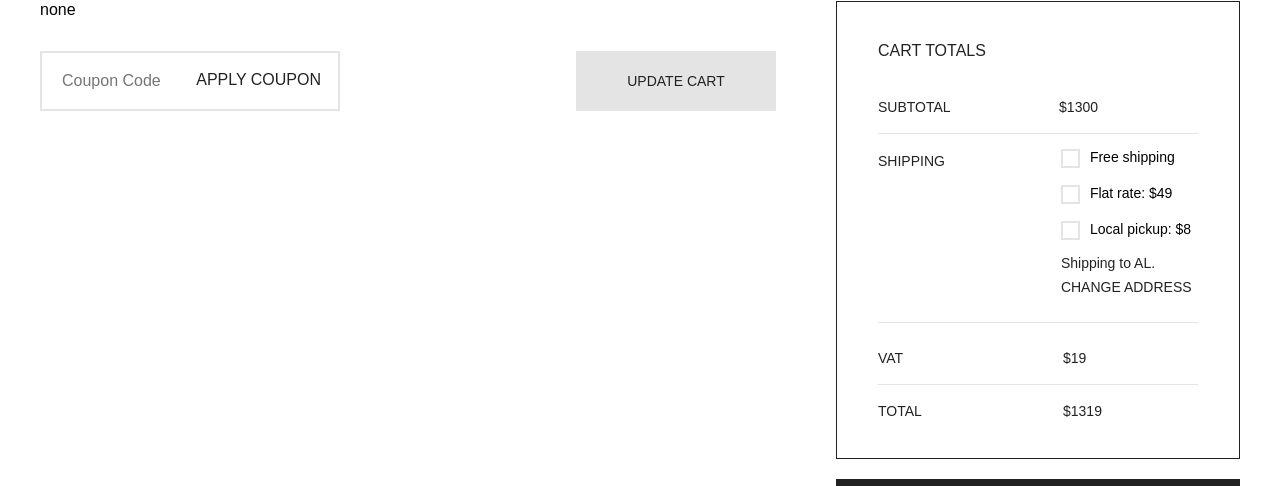
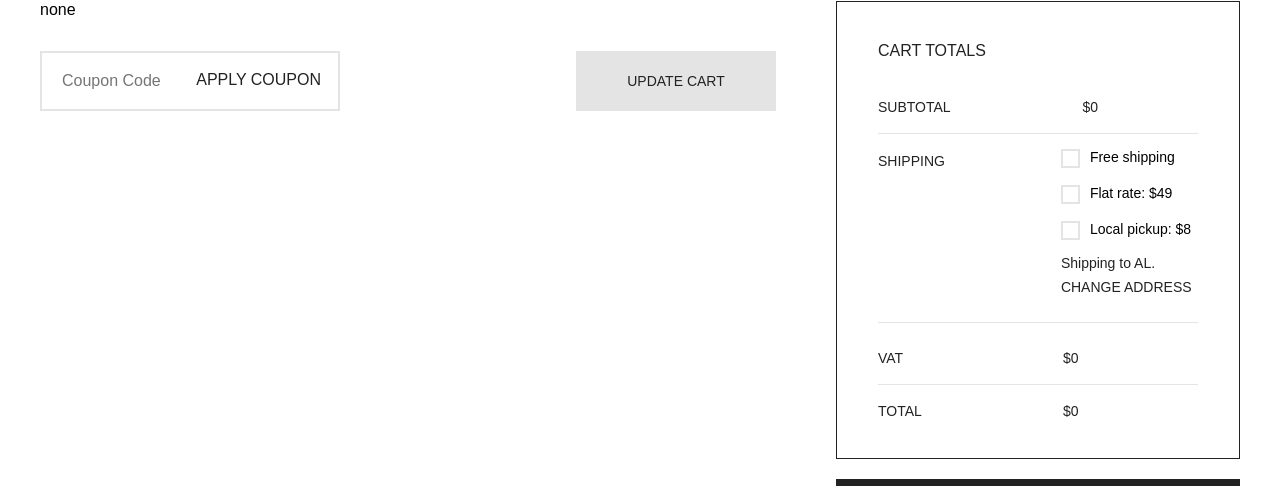
Before and after one commit to rykon97/vuejs-project, a Vue app: page /shopping_bag in a window 1280 px wide. Shown: the part 466-952 px from the top of the page. Built offline with nearby package versions, Linux system fonts and the light colour scheme.

Commit message:
Урок 12. Корзина на всех страницах

```diff
--- a/src/components/Layout/Cart.vue
+++ b/src/components/Layout/Cart.vue
@@ -6,7 +6,7 @@
             </div>
             <div class="cart__wrapper">
                 <div class="cart__bag">
-                    <div v-for="item in clouses" class="cart__item">
+                    <div v-for="item in cart" class="cart__item">
                         <a class="cart__image" href=""><img :src="item.image" alt=""></a>
                         <div class="cart__info">
                             <h1>{{item.name}}</h1>
@@ -35,21 +35,27 @@
 
 <script>
 
+import {mapState} from "vuex";
+import Number from "../Core/Number.vue";
+
 export default {
     data() {
         return {
-            clouses: [
-                {
-                    name: "Cableknit Shawl", color: "Yellow", size: "L", cost: "99", image: "./img/bag.png"
-                },
-                {
-                    name: "Cableknit Shawl", color: "Yellow", size: "L", cost: "99", image: "./img/bag.png"
-                },
-                {
-                    name: "Cableknit Shawl", color: "Yellow", size: "L", cost: "99", image: "./img/bag.png"
-                },
-            ]
+            // cart: [
+            //     {
+            //         name: "Cableknit Shawl", color: "Yellow", size: "L", cost: "99", image: "./img/bag.png"
+            //     },
+            //     {
+            //         name: "Cableknit Shawl", color: "Yellow", size: "L", cost: "99", image: "./img/bag.png"
+            //     },
+            //     {
+            //         name: "Cableknit Shawl", color: "Yellow", size: "L", cost: "99", image: "./img/bag.png"
+            //     },
+            // ]
         }
+    },
+    components: {
+        Number
     },
     methods: {
         openMenu() {
@@ -66,7 +72,10 @@ export default {
                 document.querySelector('.cart__overlay').classList.add('hidden');
             }
         }
-    }
+    },
+    computed: {
+        ...mapState(['cart'])
+    },
 }
 </script>
 
--- a/src/components/ShoppingBag.vue
+++ b/src/components/ShoppingBag.vue
@@ -16,7 +16,7 @@
                             <a href=""><img :src="item.image" alt=""></a>
                             <h3>{{item.name}}</h3>
                             <h4>${{item.cost}}</h4>
-                            <Number v-model="item.count"/>
+                            <Number v-model="item.count" @update:modelValue="updateItem(index)"/>
                             <h5>${{item.cost*item.count}}</h5>
                             <a @click.prevent="DeleteItem(index)" class="close" href="#"></a>
                         </div>
@@ -39,7 +39,7 @@
                             <h1>CART TOTALS</h1>
                             <div class="subtotal">
                                 <h3>SUBTOTAL</h3>
-                                <span>$1300</span>
+                                <span>${{ subtotal }}</span>
                             </div>
                             <div class="shipping">
                                 <h3>SHIPPING</h3>
@@ -67,11 +67,11 @@
                             </div>
                             <div class="vat">
                                 <h3>VAT</h3>
-                                <span>$19</span>
+                                <span>${{ vat}}</span>
                             </div>
                             <div class="total">
                                 <h3>TOTAL</h3>
-                                <span>$1319</span>
+                                <span>${{ total }}</span>
                             </div>
                         </div>
                         <div class="checkout">
@@ -115,12 +115,30 @@ export default {
     },
     AddItem() {
       this.$store.dispatch('addItem', {
-        image: "/img/bag.png", name: "Zessi Dresses", cost: "99"
+        image: "/img/bag.png", name: "Zessi Dresses", cost: "99", color: "Yellow", size: "L"
       })
-    }
+    },
+      updateItem(index) {
+
+      }
   },
   computed: {
-    ...mapState(['cart'])
+    ...mapState(['cart']),
+      subtotal() {
+        let subtotal = 0
+
+        this.cart.forEach(item => {
+            subtotal+= (parseInt(item.cost) * item.count)
+        })
+
+          return Math.ceil(subtotal*100)/100
+      },
+      vat() {
+        return Math.ceil(this.subtotal*0.2*100)/100
+      },
+      total() {
+        return Math.ceil((this.subtotal+this.vat)*100)/100
+      }
   },
   components: { ShoppingSteps, Number },
   created() {
```
